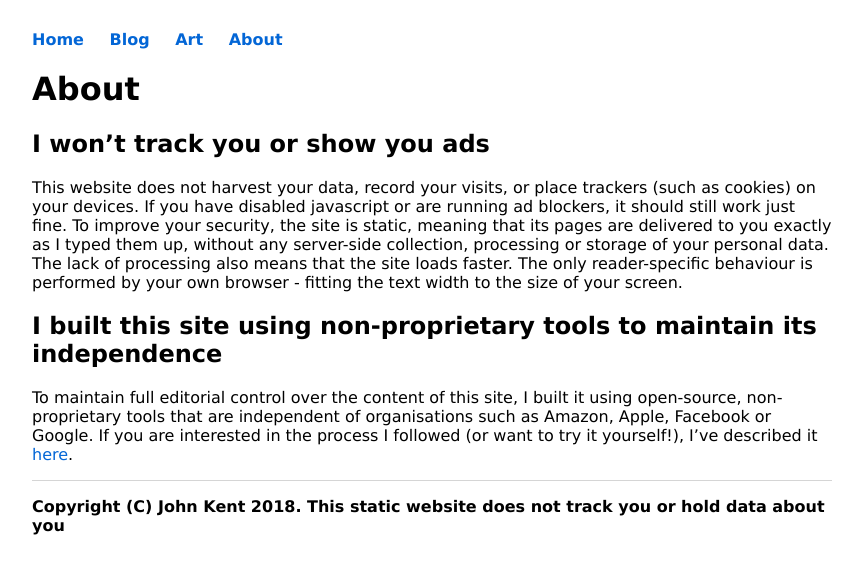
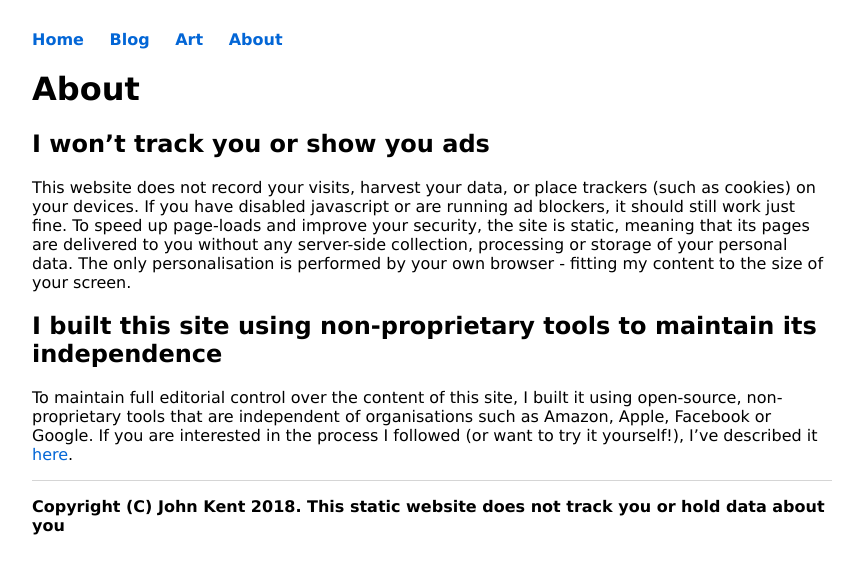
Before and after one commit to KineticLensman/KineticLensman.github.io, a Jekyll site: the page built from meta.md, in a window 1280 px wide. Shown: the top 574 px of the page, without its empty margins (208-1071 px from the left). Built offline with Jekyll 4.4.1, drawn with Linux system fonts in a browser that asks for light colours.

Commit message:
Reduced verbosity

```diff
--- a/meta.md
+++ b/meta.md
@@ -5,7 +5,7 @@ title: About
 
 ## I won't track you or show you ads
 
-This website does not harvest your data, record your visits, or place trackers (such as cookies) on your devices. If you have disabled javascript or are running ad blockers, it should still work just fine. To improve your security, the site is static, meaning that its pages are delivered to you exactly as I typed them up, without any server-side collection, processing or storage of your personal data. The lack of processing also means that the site loads faster. The only reader-specific behaviour is performed by your own browser - fitting the text width to the size of your screen.
+This website does not record your visits, harvest your data, or place trackers (such as cookies) on your devices. If you have disabled javascript or are running ad blockers, it should still work just fine. To speed up page-loads and improve your security, the site is static, meaning that its pages are delivered to you without any server-side collection, processing or storage of your personal data. The only personalisation is performed by your own browser - fitting my content to the size of your screen.
 
 ## I built this site using non-proprietary tools to maintain its independence
 
```
